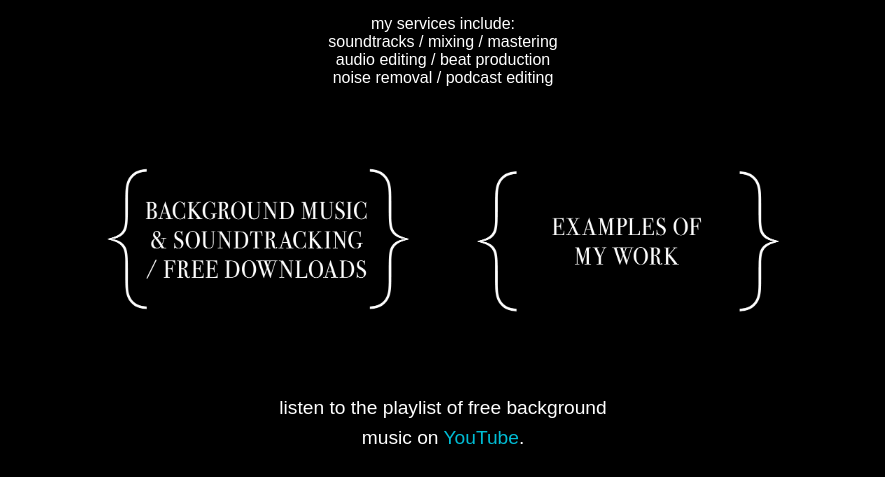
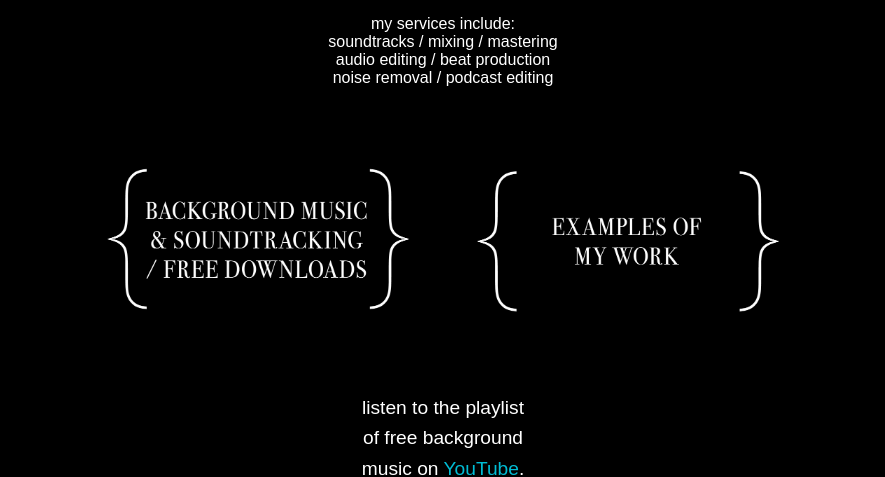
Before and after one commit to aviationlessons/aviationlessons.github.io, a plain HTML site: page index.html in a window 1280 px wide. Shown: the part 323-800 px from the top of the page, without its empty margins (197-1082 px from the left). Drawn offline with Linux system fonts and the light colour scheme; a web font is replaced by a local one.

Commit message:
Update index.html

```diff
--- a/index.html
+++ b/index.html
@@ -33,7 +33,7 @@
             </a>
         </div><br><br>
 
-        <p>listen to the playlist of free background <br> music on <a href="https://www.youtube.com/playlist?list=PLvq7cyYWUKbjrvqCCRS1YUDBSu6NsD_dF">YouTube</a>.
+        <p>listen to the playlist <br> of free background <br> music on <a href="https://www.youtube.com/playlist?list=PLvq7cyYWUKbjrvqCCRS1YUDBSu6NsD_dF">YouTube</a>.
         </p><br><br>
 <!--
     PeoplePerHour Profile Widget
```
